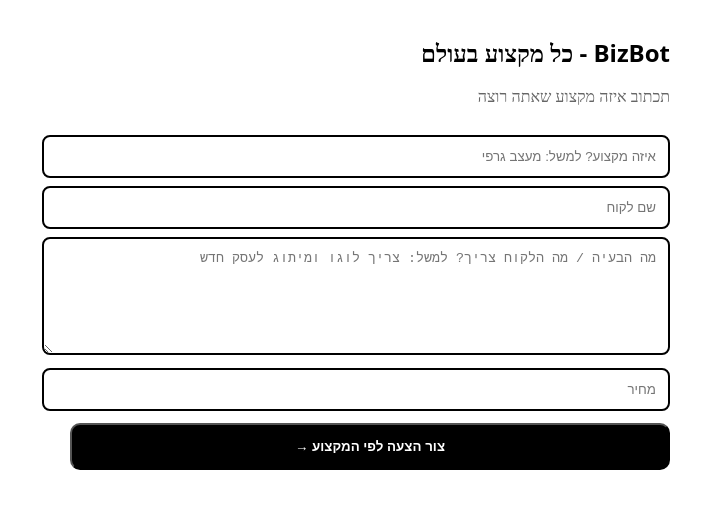
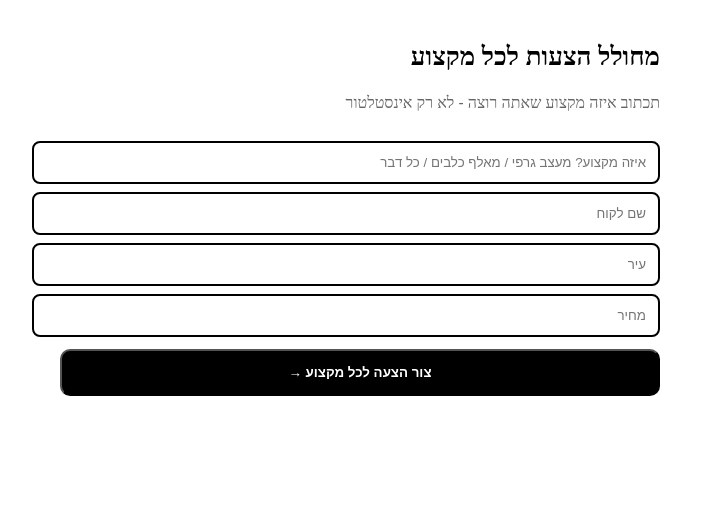
Before and after one commit to Yzerah/Bizbot-ai, a Next.js app: page /dashboard in a window 1280 px wide. Shown: the top 508 px of the page, without its empty margins (365-1066 px from the left). Built offline with nearby package versions, Linux system fonts and the light colour scheme.

Commit message:
Update page.tsx

```diff
--- a/app/dashboard/page.tsx
+++ b/app/dashboard/page.tsx
@@ -1,55 +1,22 @@
 'use client'
 import { useState } from 'react'
-
 export default function Dashboard(){
- const [form,setForm] = useState({ profession:'', client:'', issue:'', price:'' })
+ const [f,setF] = useState({pro:'', client:'', city:'', price:''})
  const [out,setOut] = useState('')
-
- const create = () => {
-   if(!form.profession || !form.client || !form.issue) return alert('תמלא מקצוע, שם לקוח ומה הבעיה')
-
-   const text = `הצעת מחיר - ${form.profession} מקצועי
-לכבוד: ${form.client}
-
-1. אבחון:
-הבנתי שאתה צריך: ${form.issue}
-
-2. הפתרון שלי כ-${form.profession}:
-• אפיון וייעוץ מקצועי בתחום ה-${form.profession}
-• ביצוע מלא ומדויק של: ${form.issue}
-• שימוש בחומרים / כלים / ידע ברמה הגבוהה ביותר
-• בדיקה, ליטוש וסיום מושלם עד שאתה מרוצה 100%
-
-3. למה דווקא עכשיו:
-דחייה של ${form.issue} רק תעלה יותר ותגרום לעוגמת נפש. טיפול מקצועי היום חוסך זמן, כסף וכאב ראש.
-
-4. השקעה:
-${form.price} ₪ כולל מע"מ - סופי, אין הפתעות.
-כולל אחריות מלאה וליווי אישי.
-
-BizBot-AI.co.il | ${form.profession} מומלץ`
-
-   setOut(text)
+ const go = () => {
+   if(!f.pro) return alert('תכתוב מקצוע - למשל מעצב גרפי')
+   setOut(`הצעת מחיר - ${f.pro}\nלקוח: ${f.client}\nעיר: ${f.city}\n\nהבנתי שאתה צריך: עבודה בתחום ${f.pro}\n\nמה כולל:\n- ייעוץ ואפיון מקצועי כ-${f.pro}\n- ביצוע מלא עד לשביעות רצון מלאה\n- ליווי אישי ואחריות\n\nמחיר: ${f.price} ₪ כולל מע"מ`)
  }
-
- const print = () => {
-   const w = window.open('','','width=900,height=800')
-   w?.document.write(`<div dir="rtl" style="font-family:system-ui;padding:40px;white-space:pre-wrap;line-height:1.8">${out}<script>window.print()</script></div>`)
- }
-
  return(
   <main dir="rtl" style={{padding:20,maxWidth:600,margin:'0 auto',fontFamily:'system-ui'}}>
-   <h1 style={{fontSize:24,fontWeight:900}}>BizBot - כל מקצוע בעולם</h1>
-   <p style={{color:'#666'}}>תכתוב איזה מקצוע שאתה רוצה</p>
-
-   <input placeholder="איזה מקצוע? למשל: מעצב גרפי" value={form.profession} onChange={e=>setForm({...form, profession:e.target.value})} style={{width:'100%',padding:12,marginTop:12,border:'2px solid #000',borderRadius:8}}/>
-   <input placeholder="שם לקוח" value={form.client} onChange={e=>setForm({...form, client:e.target.value})} style={{width:'100%',padding:12,marginTop:8,border:'2px solid #000',borderRadius:8}}/>
-   <textarea placeholder="מה הבעיה / מה הלקוח צריך? למשל: צריך לוגו ומיתוג לעסק חדש" value={form.issue} onChange={e=>setForm({...form, issue:e.target.value})} style={{width:'100%',padding:12,marginTop:8,border:'2px solid #000',borderRadius:8,minHeight:90}}/>
-   <input placeholder="מחיר" value={form.price} onChange={e=>setForm({...form, price:e.target.value})} style={{width:'100%',padding:12,marginTop:8,border:'2px solid #000',borderRadius:8}}/>
-
-   <button onClick={create} style={{width:'100%',padding:14,marginTop:12,background:'#000',color:'#fff',borderRadius:10,fontWeight:800}}>צור הצעה לפי המקצוע →</button>
-
-   {out && <><div style={{marginTop:16,background:'#f4f4f5',padding:14,borderRadius:10,whiteSpace:'pre-wrap'}}>{out}</div><button onClick={print} style={{width:'100%',padding:14,marginTop:8,border:'2px solid #000',borderRadius:10,fontWeight:800}}>הורד PDF</button></>}
+   <h1 style={{fontSize:26,fontWeight:900}}>מחולל הצעות לכל מקצוע</h1>
+   <p style={{color:'#666'}}>תכתוב איזה מקצוע שאתה רוצה - לא רק אינסטלטור</p>
+   <input placeholder="איזה מקצוע? מעצב גרפי / מאלף כלבים / כל דבר" value={f.pro} onChange={e=>setF({...f, pro:e.target.value})} style={{width:'100%',padding:12,marginTop:12,border:'2px solid #000',borderRadius:8}}/>
+   <input placeholder="שם לקוח" value={f.client} onChange={e=>setF({...f, client:e.target.value})} style={{width:'100%',padding:12,marginTop:8,border:'2px solid #000',borderRadius:8}}/>
+   <input placeholder="עיר" value={f.city} onChange={e=>setF({...f, city:e.target.value})} style={{width:'100%',padding:12,marginTop:8,border:'2px solid #000',borderRadius:8}}/>
+   <input placeholder="מחיר" value={f.price} onChange={e=>setF({...f, price:e.target.value})} style={{width:'100%',padding:12,marginTop:8,border:'2px solid #000',borderRadius:8}}/>
+   <button onClick={go} style={{width:'100%',padding:14,marginTop:12,background:'#000',color:'#fff',borderRadius:10,fontWeight:800}}>צור הצעה לכל מקצוע →</button>
+   {out && <div style={{marginTop:16,background:'#f4f4f5',padding:14,borderRadius:10,whiteSpace:'pre-wrap'}}>{out}</div>}
   </main>
  )
 }
```
